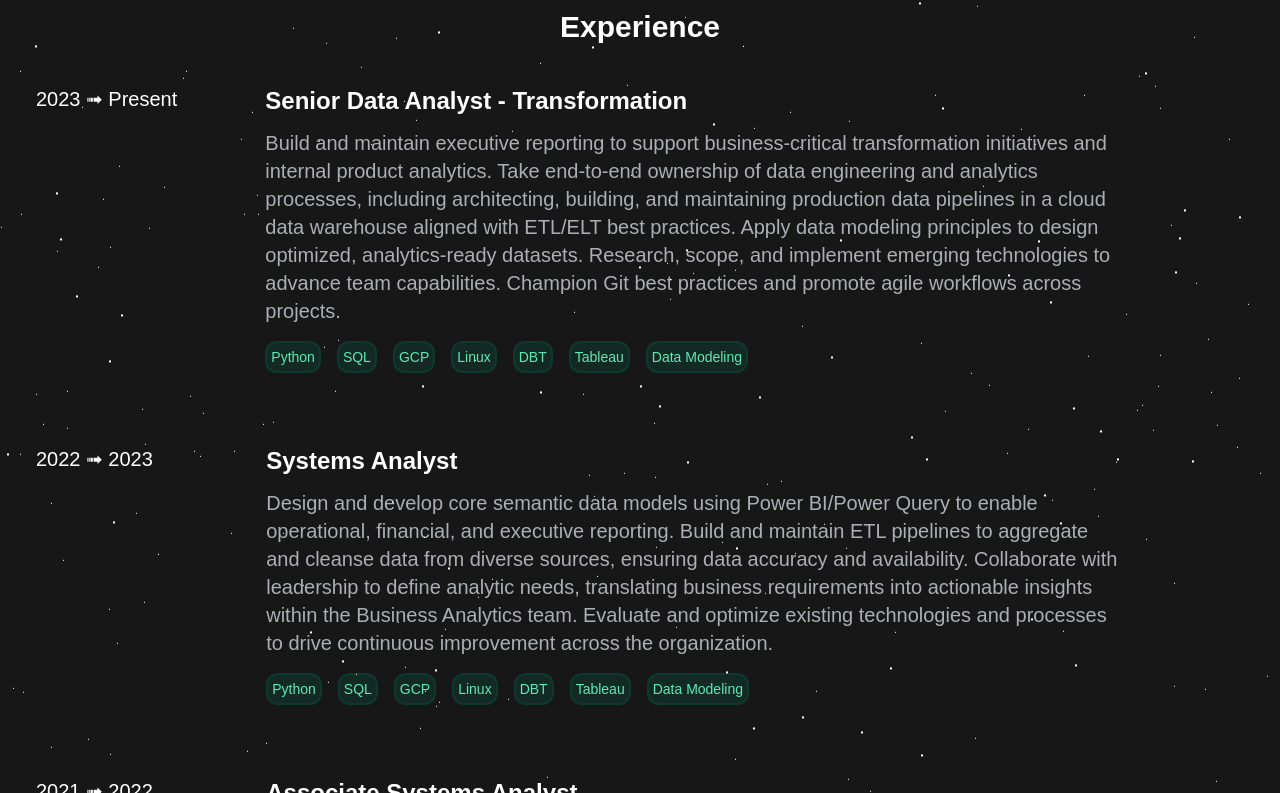
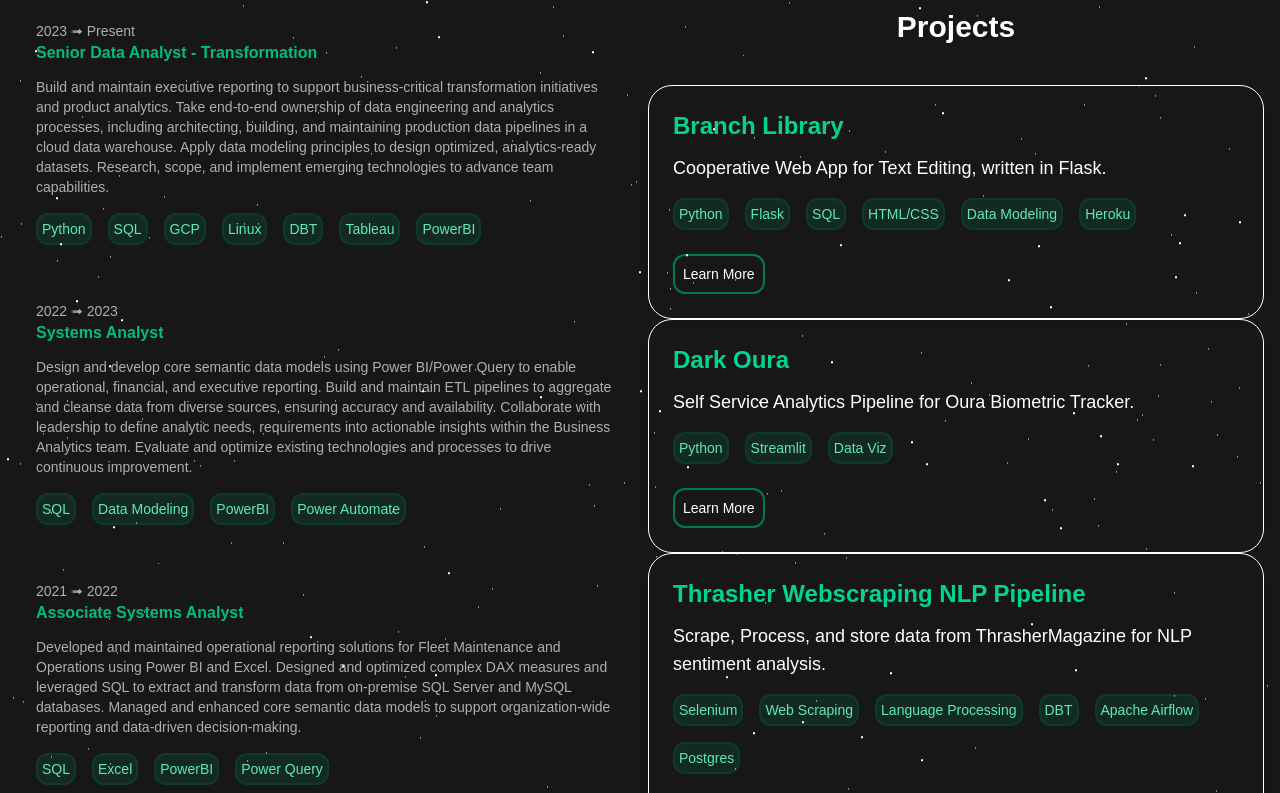
Before and after one commit to dbo-keeganpatton/personal-website-2.0, a Next.js app: page / in a window 1280 px wide. Shown: the part 727-1520 px from the top of the page. Built offline with nearby package versions, Linux system fonts and the light colour scheme.

Commit message:
Update jobs | working on flex layout

```diff
--- a/app/page.tsx
+++ b/app/page.tsx
@@ -13,8 +13,10 @@ export default function Home() {
 
             <Hero />
             <About />
-            <Jobs />
-            <Projects />
+            <div className="flex flex-col lg:flex-row gap-4">
+                <div className="flex-1"> <Jobs />      </div>
+                <div className="flex-1"> <Projects />  </div>
+            </div>
             <Contact />
 
         </div>
--- a/components/About.tsx
+++ b/components/About.tsx
@@ -10,7 +10,7 @@ export default function About() {
 
 		<section className="py-16 max-w-2xl mx-auto">
 
-            <div className="h-40 lg:h-45 lg:text-2xl text-1xl flex items-start">
+            <div className="h-40 lg:h-45 lg:text-xl text-1xl flex items-start">
                 <span className="animate-pulse text-emerald-800 mr-2">❯</span>
 
                 <Typewriter
--- a/components/Job1.tsx
+++ b/components/Job1.tsx
@@ -1,18 +1,16 @@
 export default function Job1 () {
 
     return (
-        <div className="flex flex-col p-5 lg:flex-row gap-20 hover:border hover:border-white/5 hover:rounded-lg hover:bg-white/5 hover:text-emerald-500">
-            <h1 className="whitespace-nowrap text-xl pr-2"> 2023 ➟  Present  </h1>
+        <div className="flex flex-col hover:border hover:border-white/5 hover:rounded-lg hover:bg-white/5 hover:text-emerald-500 lg:p-5">
+            <h1 className="whitespace-nowrap text-sm text-gray-300/80"> 2023 ➟  Present  </h1>
 
-            <div className="flex flex-col pr-30">
-                <h1 className="mr-5 text-2xl font-bold pb-3"> Senior Data Analyst - Transformation </h1>
-                <p className="text-xl text-gray-300/80">
-                    Build and maintain executive reporting to support business-critical transformation initiatives and
-                    internal product analytics. Take end-to-end ownership of data engineering and analytics processes, including
-                    architecting, building, and maintaining production data pipelines in a cloud data warehouse aligned with ETL/ELT
-                    best practices. Apply data modeling principles to design optimized, analytics-ready datasets. Research, scope,
-                    and implement emerging technologies to advance team capabilities. Champion Git best practices and promote agile
-                    workflows across projects.
+            <div className="flex flex-col">
+                <h1 className="text-md font-bold pb-3 lg:pr-5 text-emerald-500"> Senior Data Analyst - Transformation </h1>
+                <p className="text-sm  lg:text-md text-gray-300/80">
+                    Build and maintain executive reporting to support business-critical transformation initiatives and product analytics.
+                    Take end-to-end ownership of data engineering and analytics processes, including architecting, building, and
+                    maintaining production data pipelines in a cloud data warehouse. Apply data modeling principles to design optimized,
+                    analytics-ready datasets. Research, scope, and implement emerging technologies to advance team capabilities.
                 </p>
 
                 {/* Tech Stack items */}
@@ -23,7 +21,7 @@ export default function Job1 () {
                     <div className="flex-initial grow-0 border-2 border-emerald-700/20 p-1 rounded-xl text-sm bg-emerald-700/20 text-center text-emerald-300">   Linux          </div>
                     <div className="flex-initial grow-0 border-2 border-emerald-700/20 p-1 rounded-xl text-sm bg-emerald-700/20 text-center text-emerald-300">   DBT            </div>
                     <div className="flex-initial grow-0 border-2 border-emerald-700/20 p-1 rounded-xl text-sm bg-emerald-700/20 text-center text-emerald-300">   Tableau        </div>
-                    <div className="flex-initial grow-0 border-2 border-emerald-700/20 p-1 rounded-xl text-sm bg-emerald-700/20 text-center text-emerald-300">   Data Modeling  </div>
+                    <div className="flex-initial grow-0 border-2 border-emerald-700/20 p-1 rounded-xl text-sm bg-emerald-700/20 text-center text-emerald-300">   PowerBI        </div>
                 </div>
                 {/* End Tech Stack */}
 
--- a/components/Job2.tsx
+++ b/components/Job2.tsx
@@ -1,33 +1,31 @@
 export default function Job2 () {
     return (
 
-        <div className="flex flex-col p-5 lg:flex-row gap-20 hover:border hover:border-white/5 hover:rounded-lg hover:bg-white/5 hover:text-emerald-500">
-            <h1 className="whitespace-nowrap text-xl"> 2022 ➟  2023 &nbsp; &nbsp; &nbsp; </h1>
+        <div className="flex flex-col hover:border hover:border-white/5 hover:rounded-lg hover:bg-white/5 hover:text-emerald-500 lg:p-5">
+            <h1 className="whitespace-nowrap text-sm text-gray-300/80"> 2022 ➟  2023  </h1>
 
-            <div className="flex flex-col pr-30">
-                <h1 className="mr-5 text-2xl font-bold pb-3"> Systems Analyst </h1>
-                <p className="text-xl text-gray-300/80">
+            <div className="flex flex-col">
+                <h1 className="text-md font-bold pb-3 lg:pr-5 text-emerald-500"> Systems Analyst  </h1>
+                <p className="text-sm  lg:text-md text-gray-300/80">
                     Design and develop core semantic data models using Power BI/Power Query to enable operational, financial, and executive reporting.
-                    Build and maintain ETL pipelines to aggregate and cleanse data from diverse sources, ensuring data accuracy and availability.
-                    Collaborate with leadership to define analytic needs, translating business requirements into actionable insights within the
+                    Build and maintain ETL pipelines to aggregate and cleanse data from diverse sources, ensuring accuracy and availability.
+                    Collaborate with leadership to define analytic needs, requirements into actionable insights within the
                     Business Analytics team. Evaluate and optimize existing technologies and processes to drive
-                    continuous improvement across the organization.
-                </p>
+                    continuous improvement.
+                 </p>
 
                 {/* Tech Stack items */}
                 <div className="flex flex-wrap gap-4 pt-4">
-                    <div className="flex-initial grow-0 border-2 border-emerald-700/20 p-1 rounded-xl text-sm bg-emerald-700/20 text-center text-emerald-300">   Python         </div>
                     <div className="flex-initial grow-0 border-2 border-emerald-700/20 p-1 rounded-xl text-sm bg-emerald-700/20 text-center text-emerald-300">   SQL            </div>
-                    <div className="flex-initial grow-0 border-2 border-emerald-700/20 p-1 rounded-xl text-sm bg-emerald-700/20 text-center text-emerald-300">   GCP            </div>
-                    <div className="flex-initial grow-0 border-2 border-emerald-700/20 p-1 rounded-xl text-sm bg-emerald-700/20 text-center text-emerald-300">   Linux          </div>
-                    <div className="flex-initial grow-0 border-2 border-emerald-700/20 p-1 rounded-xl text-sm bg-emerald-700/20 text-center text-emerald-300">   DBT            </div>
-                    <div className="flex-initial grow-0 border-2 border-emerald-700/20 p-1 rounded-xl text-sm bg-emerald-700/20 text-center text-emerald-300">   Tableau        </div>
                     <div className="flex-initial grow-0 border-2 border-emerald-700/20 p-1 rounded-xl text-sm bg-emerald-700/20 text-center text-emerald-300">   Data Modeling  </div>
+                    <div className="flex-initial grow-0 border-2 border-emerald-700/20 p-1 rounded-xl text-sm bg-emerald-700/20 text-center text-emerald-300">   PowerBI        </div>
+                    <div className="flex-initial grow-0 border-2 border-emerald-700/20 p-1 rounded-xl text-sm bg-emerald-700/20 text-center text-emerald-300">   Power Automate </div>
                 </div>
                 {/* End Tech Stack */}
 
             </div>
 
         </div>
+
     )
 }
--- a/components/Job3.tsx
+++ b/components/Job3.tsx
@@ -1,33 +1,29 @@
 export default function Job3 () {
     return (
-        <div className="flex flex-col p-5 lg:flex-row gap-20   hover:border hover:border-white/5 hover:rounded-lg hover:bg-white/5 hover:text-emerald-500">
-            <h1 className="whitespace-nowrap text-xl"> 2021 ➟  2022  &nbsp; &nbsp; &nbsp; </h1>
+        <div className="flex flex-col hover:border hover:border-white/5 hover:rounded-lg hover:bg-white/5 hover:text-emerald-500 lg:p-5">
+            <h1 className="whitespace-nowrap text-sm text-gray-300/80"> 2021 ➟  2022  </h1>
 
-            <div className="flex flex-col pr-30">
-                <h1 className="mr-5 text-2xl font-bold pb-3"> Associate Systems Analyst </h1>
-                <p className="text-xl text-gray-300/80">
-                    Build and maintain executive reporting to support business-critical transformation initiatives and
-                    internal product analytics. Take end-to-end ownership of data engineering and analytics processes, including
-                    architecting, building, and maintaining production data pipelines in a cloud data warehouse aligned with ETL/ELT
-                    best practices. Apply data modeling principles to design optimized, analytics-ready datasets. Research, scope,
-                    and implement emerging technologies to advance team capabilities. Champion Git best practices and promote agile
-                    workflows across projects.
+            <div className="flex flex-col">
+                <h1 className="text-md font-bold pb-3 lg:pr-5 text-emerald-500"> Associate Systems Analyst  </h1>
+                <p className="text-sm  lg:text-md text-gray-300/80">
+                    Developed and maintained operational reporting solutions for Fleet Maintenance and Operations using Power BI and Excel.
+                    Designed and optimized complex DAX measures and leveraged SQL to extract and transform data from on-premise SQL Server
+                    and MySQL databases. Managed and enhanced core semantic data models to support organization-wide reporting and data-driven
+                    decision-making.
                 </p>
 
                 {/* Tech Stack items */}
                 <div className="flex flex-wrap gap-4 pt-4">
-                    <div className="flex-initial grow-0 border-2 border-emerald-700/20 p-1 rounded-xl text-sm bg-emerald-700/20 text-center text-emerald-300">   Python         </div>
                     <div className="flex-initial grow-0 border-2 border-emerald-700/20 p-1 rounded-xl text-sm bg-emerald-700/20 text-center text-emerald-300">   SQL            </div>
-                    <div className="flex-initial grow-0 border-2 border-emerald-700/20 p-1 rounded-xl text-sm bg-emerald-700/20 text-center text-emerald-300">   GCP            </div>
-                    <div className="flex-initial grow-0 border-2 border-emerald-700/20 p-1 rounded-xl text-sm bg-emerald-700/20 text-center text-emerald-300">   Linux          </div>
-                    <div className="flex-initial grow-0 border-2 border-emerald-700/20 p-1 rounded-xl text-sm bg-emerald-700/20 text-center text-emerald-300">   DBT            </div>
-                    <div className="flex-initial grow-0 border-2 border-emerald-700/20 p-1 rounded-xl text-sm bg-emerald-700/20 text-center text-emerald-300">   Tableau        </div>
-                    <div className="flex-initial grow-0 border-2 border-emerald-700/20 p-1 rounded-xl text-sm bg-emerald-700/20 text-center text-emerald-300">   Data Modeling  </div>
+                    <div className="flex-initial grow-0 border-2 border-emerald-700/20 p-1 rounded-xl text-sm bg-emerald-700/20 text-center text-emerald-300">   Excel          </div>
+                    <div className="flex-initial grow-0 border-2 border-emerald-700/20 p-1 rounded-xl text-sm bg-emerald-700/20 text-center text-emerald-300">   PowerBI        </div>
+                    <div className="flex-initial grow-0 border-2 border-emerald-700/20 p-1 rounded-xl text-sm bg-emerald-700/20 text-center text-emerald-300">   Power Query     </div>
                 </div>
                 {/* End Tech Stack */}
 
             </div>
 
         </div>
+
     )
 }
--- a/components/Jobs.tsx
+++ b/components/Jobs.tsx
@@ -8,11 +8,11 @@ export default function Jobs () {
 
     return (
 
-        <section className="py-16">
+        <section className="py-16 p-5 lg:p-0 ">
 
-            <h2 className="text-3xl font-semibold text-center mb-5 "> Experience </h2>
+            <h2 className="text-3xl font-semibold text-left lg:text-center mb-5"> Experience </h2>
 
-            <div className="grid grid-cols-1 gap-8 overflow-visible">
+            <div className="flex flex-col gap-4">
 
 
                 {/* Begin Jobs List */}
--- a/components/Projects.tsx
+++ b/components/Projects.tsx
@@ -11,8 +11,7 @@ export default function Projects() {
 
             <h2 className="text-3xl font-semibold text-center mb-10 ">Projects</h2>
 
-            <div className="grid grid-cols-1 md:grid-cols-2 gap-8 overflow-visible">
-
+            <div className="flex flex-col">
 
                 {/* Begin Project List */}
                 <Project1 />
```
Also changed, not shown: app/delete.txt (added).
